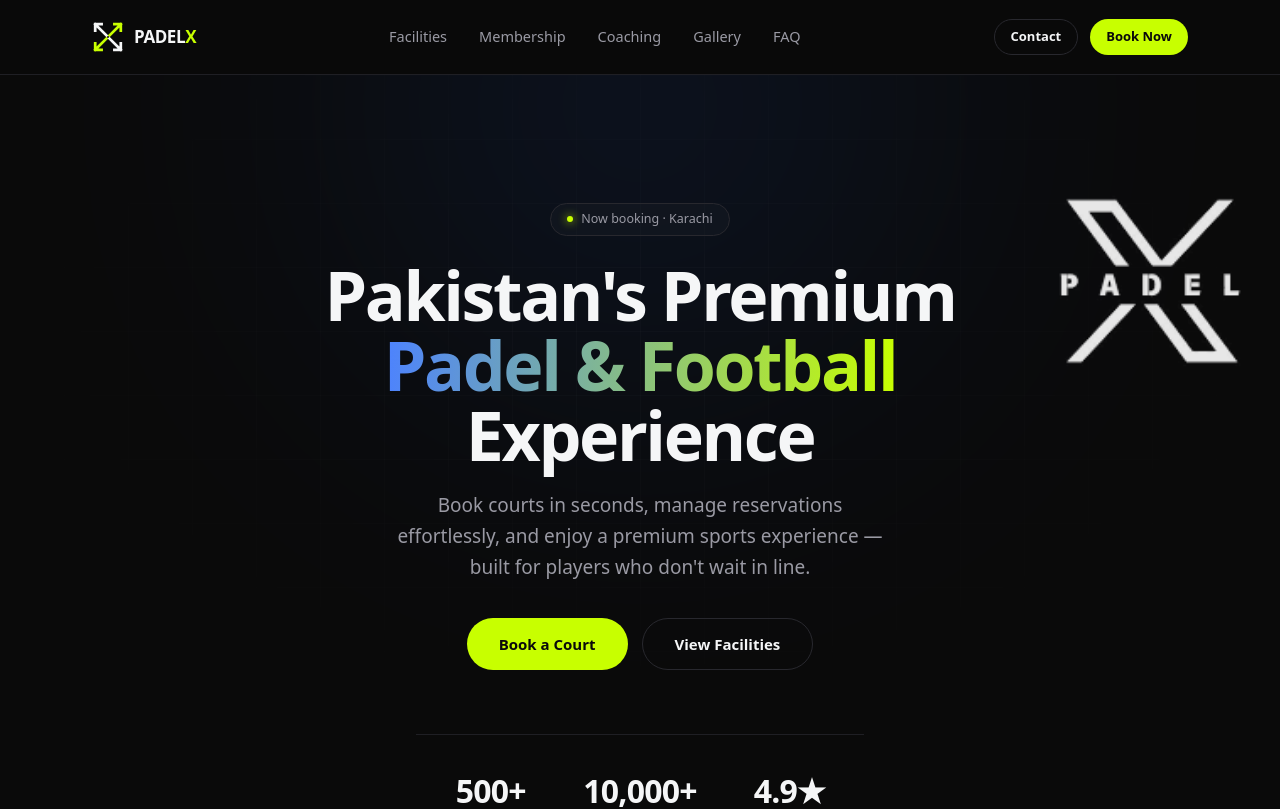
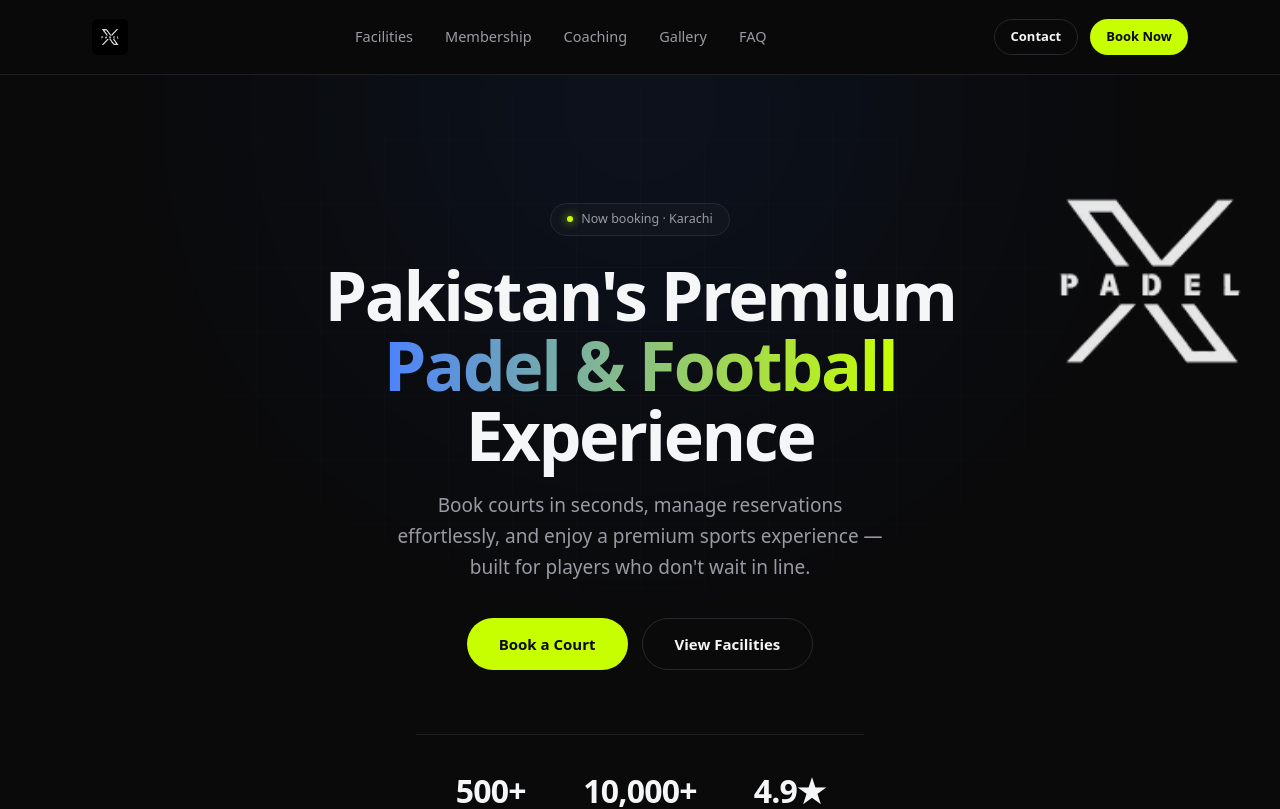
Before and after one commit to ai-x-systems/paddlex-pakistan, a Next.js app: page / in a window 1280 px wide. Shown: the top 809 px of the page. Built offline with nearby package versions, Linux system fonts and the light colour scheme.

Commit message:
Update logo.tsx

```diff
--- a/components/logo.tsx
+++ b/components/logo.tsx
@@ -1,23 +1,22 @@
+import Image from "next/image";
 import { cn } from "@/lib/utils";
 
+/**
+ * Client's real logo mark — /public/logo.png.
+ * Used on its own (navbar, footer) since the artwork already includes the "PADEL X" wordmark.
+ */
 export function LogoMark({ className }: { className?: string }) {
   return (
-    <svg viewBox="0 0 40 40" fill="none" className={cn("h-8 w-8", className)}>
-      <path d="M4 4L18 18M4 4V12M4 4H12" stroke="#F5F6F7" strokeWidth="3.4" strokeLinecap="square" />
-      <path d="M36 4L22 18M36 4V12M36 4H28" stroke="#C8FF00" strokeWidth="3.4" strokeLinecap="square" />
-      <path d="M4 36L18 22M4 36V28M4 36H12" stroke="#C8FF00" strokeWidth="3.4" strokeLinecap="square" />
-      <path d="M36 36L22 22M36 36V28M36 36H28" stroke="#F5F6F7" strokeWidth="3.4" strokeLinecap="square" />
-    </svg>
+    <div className={cn("relative h-9 w-9 shrink-0 overflow-hidden rounded-md", className)}>
+      <Image src="/logo.png" alt="PadelX Pakistan" fill sizes="36px" className="object-cover" priority />
+    </div>
   );
 }
 
 export function Logo({ className }: { className?: string }) {
   return (
-    <div className={cn("flex items-center gap-2.5 font-extrabold tracking-tight", className)}>
+    <div className={cn("flex items-center gap-2.5", className)}>
       <LogoMark />
-      <span>
-        PADEL<span className="text-brand-green">X</span>
-      </span>
     </div>
   );
 }
```
